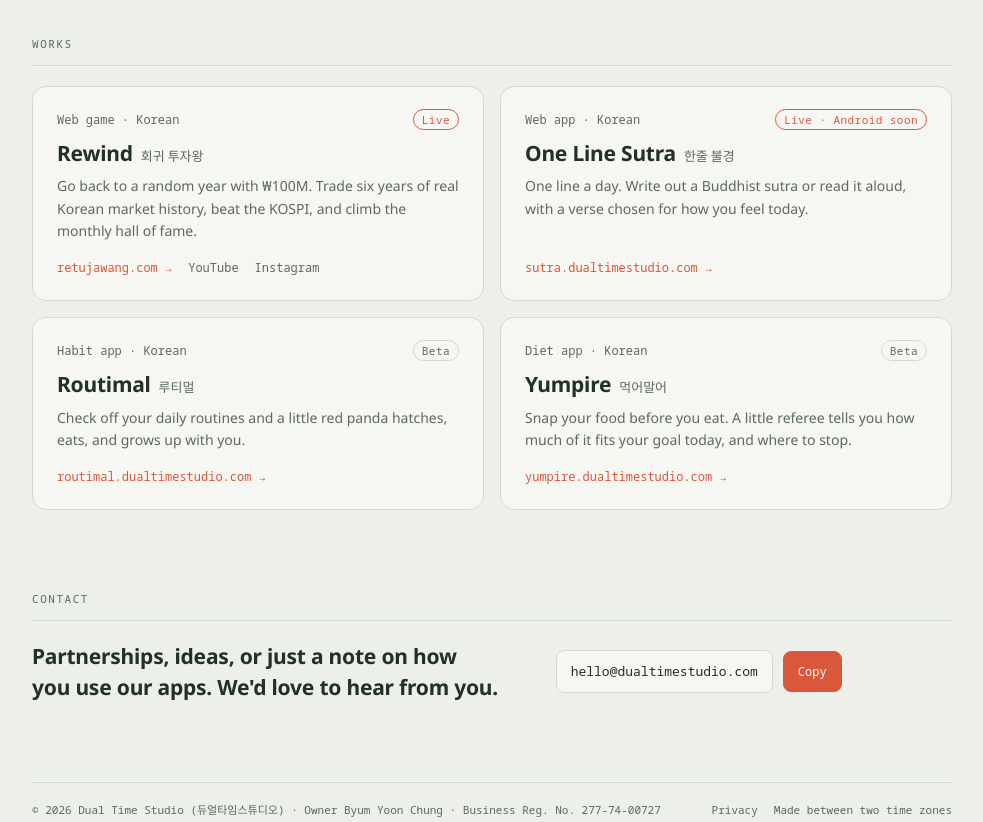
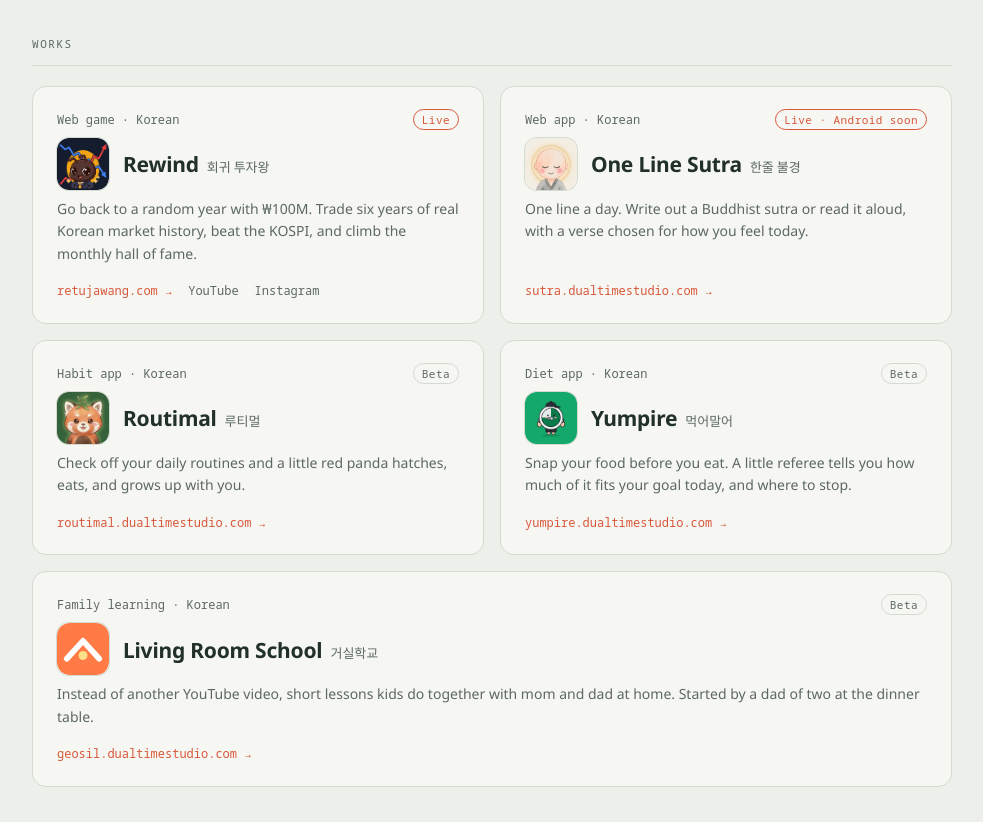
Before and after one commit to bmbrbr/dualtimestudio-site, a plain HTML site: page index.html in a window 1280 px wide. Shown: the part 520-1342 px from the top of the page, without its empty margins (148-1131 px from the left). Drawn offline with Linux system fonts and the light colour scheme.

Commit message:
Add app icons to Works cards and Living Room School (거실학교); link its privacy policy
Co-Authored-By: Claude Opus 5.5 <noreply@anthropic.com>
Claude-Session: https://claude.ai/code/session_01DTkiQwHdyymRjqTeoJ7iAn

```diff
--- a/index.html
+++ b/index.html
@@ -76,6 +76,10 @@ h2{font-family:var(--mono);font-size:11px;letter-spacing:.14em;text-transform:up
   padding-bottom:12px;border-bottom:1px solid var(--line)}
 
 .works{display:grid;grid-template-columns:1fr 1fr;gap:16px}
+.work .head{display:flex;align-items:center;gap:14px}
+.work .icon{width:52px;height:52px;border-radius:12px;flex:none;display:block;box-shadow:0 0 0 1px var(--line)}
+.work .head > div{min-width:0;display:flex;flex-direction:column;gap:2px}
+.works .wide{grid-column:1 / -1}
 .work{position:relative;display:flex;flex-direction:column;gap:8px;padding:22px 24px;background:var(--surface);border:1px solid var(--line);border-radius:14px;
   transition:border-color .2s, transform .2s, background-color .8s}
 .work:hover{border-color:var(--accent);transform:translateY(-2px)}
@@ -174,27 +178,33 @@ footer a:hover{color:var(--accent)}
     <div class="works">
       <article class="work">
         <div class="meta"><span>Web game · Korean</span><span class="status live">Live</span></div>
-        <h3>Rewind<small>회귀 투자왕</small></h3>
+        <div class="head"><img class="icon" src="icons/rewind.png" alt="" width="52" height="52" loading="lazy"><h3>Rewind<small>회귀 투자왕</small></h3></div>
         <p>Go back to a random year with ₩100M. Trade six years of real Korean market history, beat the KOSPI, and climb the monthly hall of fame.</p>
         <div class="go"><a class="main" href="https://retujawang.com/?from=studio" target="_blank" rel="noopener">retujawang.com →</a><a class="sub" href="https://www.youtube.com/@%ED%9A%8C%EA%B7%80%ED%88%AC%EC%9E%90%EC%99%95" target="_blank" rel="noopener">YouTube</a><a class="sub" href="https://www.instagram.com/retujawang/" target="_blank" rel="noopener">Instagram</a></div>
       </article>
       <article class="work">
         <div class="meta"><span>Web app · Korean</span><span class="status live">Live · Android soon</span></div>
-        <h3>One Line Sutra<small>한줄 불경</small></h3>
+        <div class="head"><img class="icon" src="icons/sutra.png" alt="" width="52" height="52" loading="lazy"><h3>One Line Sutra<small>한줄 불경</small></h3></div>
         <p>One line a day. Write out a Buddhist sutra or read it aloud, with a verse chosen for how you feel today.</p>
         <div class="go"><a class="main" href="https://sutra.dualtimestudio.com/?from=studio" target="_blank" rel="noopener">sutra.dualtimestudio.com →</a></div>
       </article>
       <article class="work">
         <div class="meta"><span>Habit app · Korean</span><span class="status">Beta</span></div>
-        <h3>Routimal<small>루티멀</small></h3>
+        <div class="head"><img class="icon" src="icons/routimal.png" alt="" width="52" height="52" loading="lazy"><h3>Routimal<small>루티멀</small></h3></div>
         <p>Check off your daily routines and a little red panda hatches, eats, and grows up with you.</p>
         <div class="go"><a class="main" href="https://routimal.dualtimestudio.com/?from=studio" target="_blank" rel="noopener">routimal.dualtimestudio.com →</a></div>
       </article>
       <article class="work">
         <div class="meta"><span>Diet app · Korean</span><span class="status">Beta</span></div>
-        <h3>Yumpire<small>먹어말어</small></h3>
+        <div class="head"><img class="icon" src="icons/yumpire.png" alt="" width="52" height="52" loading="lazy"><h3>Yumpire<small>먹어말어</small></h3></div>
         <p>Snap your food before you eat. A little referee tells you how much of it fits your goal today, and where to stop.</p>
         <div class="go"><a class="main" href="https://yumpire.dualtimestudio.com/?from=studio" target="_blank" rel="noopener">yumpire.dualtimestudio.com →</a></div>
+      </article>
+      <article class="work wide">
+        <div class="meta"><span>Family learning · Korean</span><span class="status">Beta</span></div>
+        <div class="head"><img class="icon" src="icons/geosil.svg" alt="" width="52" height="52" loading="lazy"><h3>Living Room School<small>거실학교</small></h3></div>
+        <p>Instead of another YouTube video, short lessons kids do together with mom and dad at home. Started by a dad of two at the dinner table.</p>
+        <div class="go"><a class="main" href="https://geosil.dualtimestudio.com/?from=studio" target="_blank" rel="noopener">geosil.dualtimestudio.com →</a></div>
       </article>
     </div>
   </section>
```
Also changed, not shown: privacy.html (+2 -0 lines), icons/geosil.svg (added), icons/rewind.png (added), icons/routimal.png (added), icons/sutra.png (added), icons/yumpire.png (added).
